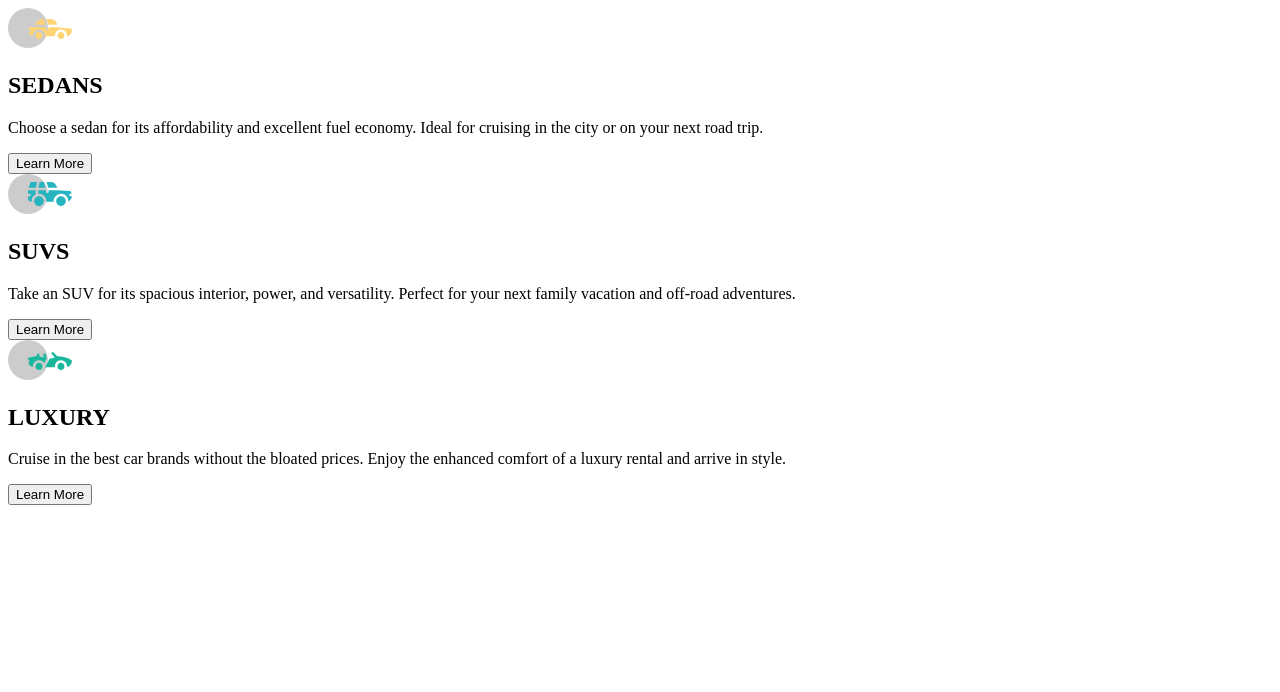
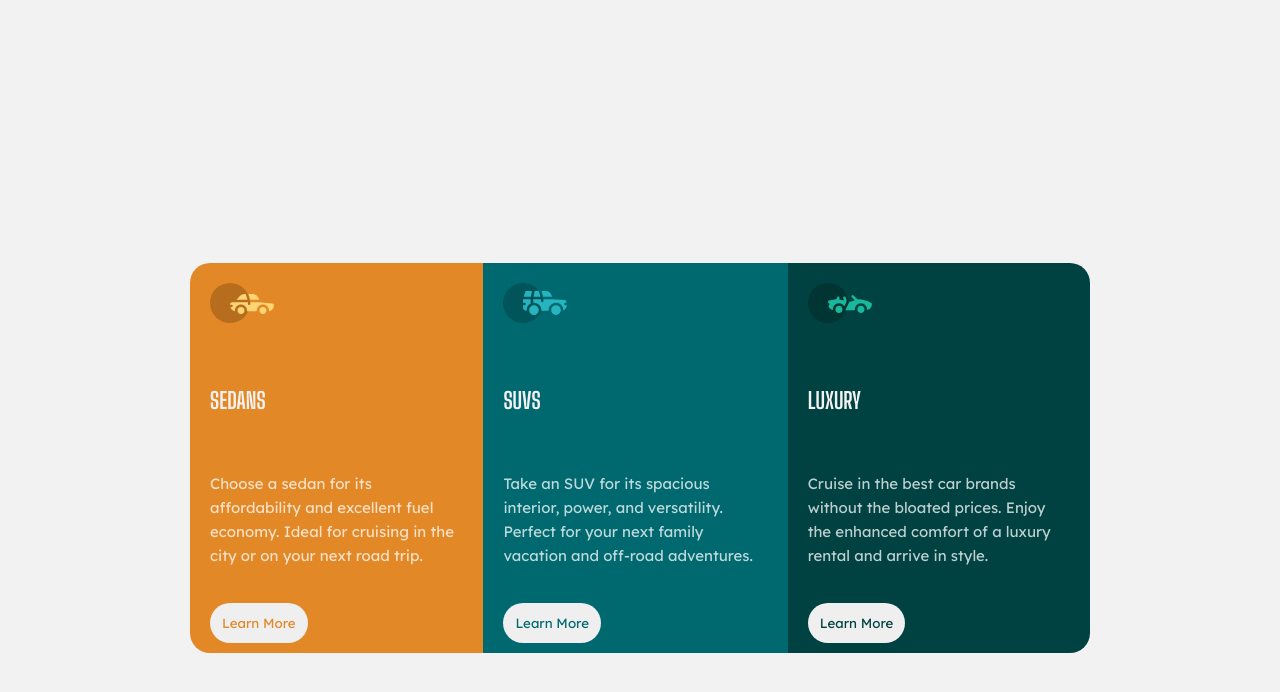
Before and after one commit to moh-amed96/3-column-preview-card-component-main, a plain HTML site: page index.html in a window 1280 px wide. Drawn offline with Linux system fonts and the light colour scheme; the site is published under a folder, as on GitHub Pages, so addresses that start at the root find nothing.

Commit message:
new index file

```diff
--- a/index.html
+++ b/index.html
@@ -1,13 +1,15 @@
 <!DOCTYPE html>
 <html lang="en">
+
 <head>
   <meta charset="UTF-8">
-  <meta name="viewport" content="width=device-width, initial-scale=1.0"> <!-- displays site properly based on user's device -->
+  <meta name="viewport" content="width=device-width, initial-scale=1.0">
+  <!-- displays site properly based on user's device -->
 
   <link rel="icon" type="image/png" sizes="32x32" href="./images/favicon-32x32.png">
 
   <title>Frontend Mentor | 3-column preview card component</title>
-  <link rel="stylesheet" href="/css/main.css">
+  <link rel="stylesheet" href="css/main.css">
   <link rel="preconnect" href="https://fonts.googleapis.com">
   <link rel="preconnect" href="https://fonts.gstatic.com" crossorigin>
   <link href="https://fonts.googleapis.com/css2?family=Lexend+Deca&display=swap" rel="stylesheet">
@@ -18,6 +20,7 @@
   <!-- Feel free to remove these styles or customise in your own stylesheet 👍 -->
 
 </head>
+
 <body>
   <div class="container">
     <div class="card">
@@ -57,4 +60,5 @@
 
 
 </body>
+
 </html>
```
Lines whose indentation alone changed are shown as unchanged.
